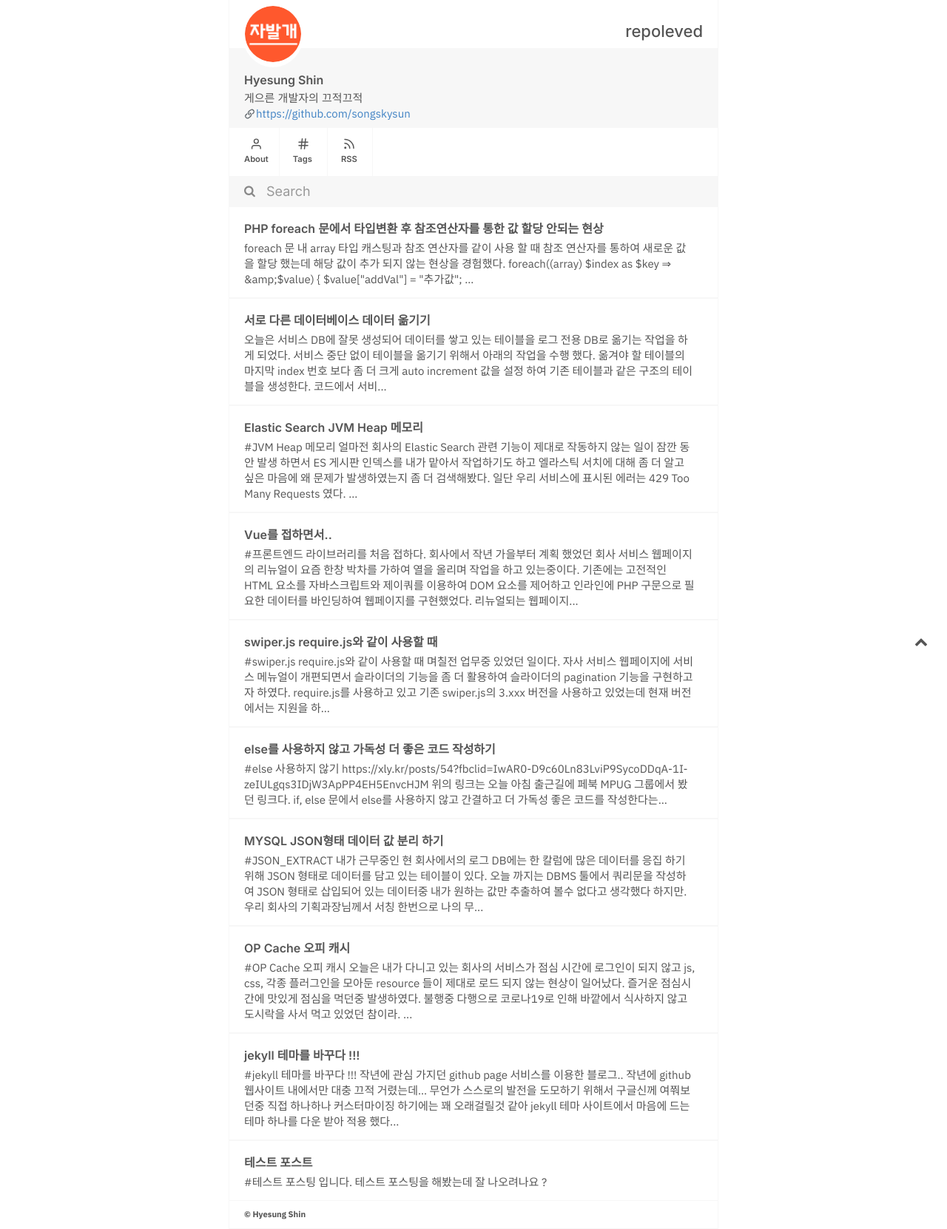
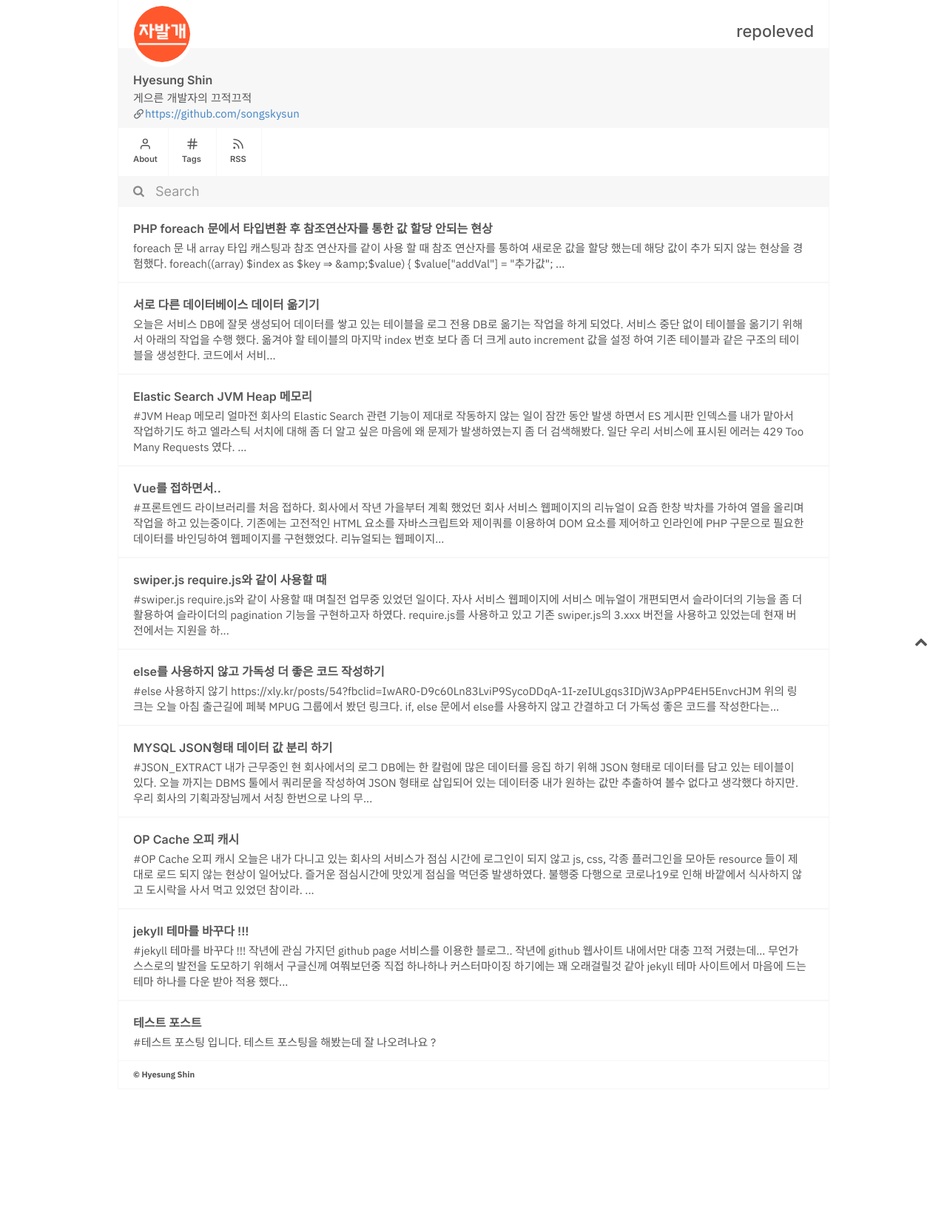
Before and after one commit to songskysun/songskysung.github.io, a Jekyll site: the page built from index.md, in a window 1280 px wide. Shown: the whole page at 74% size. Built offline with Jekyll 4.4.1, drawn with Linux system fonts in a browser that asks for light colours; after the commit the page ends 1473 px from its top, so only the background shows below that.

Commit message:
Update style.css

```diff
--- a/assets/css/style.css
+++ b/assets/css/style.css
@@ -30,7 +30,7 @@ body {
     right: 0px;
     bottom: 0px;
     align-items: center;
-    max-width: 1100px;
+    max-width: 1200px;
     margin-right: auto;
     margin-left: auto;
 }
@@ -39,7 +39,7 @@ body {
     border-left: 1px solid #f7f7f7;
     border-right: 1px solid #f7f7f7;
     border-bottom: 1px solid #f7f7f7;
-    width: 60%;
+    width: 80%;
     position: absolute;
     top: 0px;
 }
```
